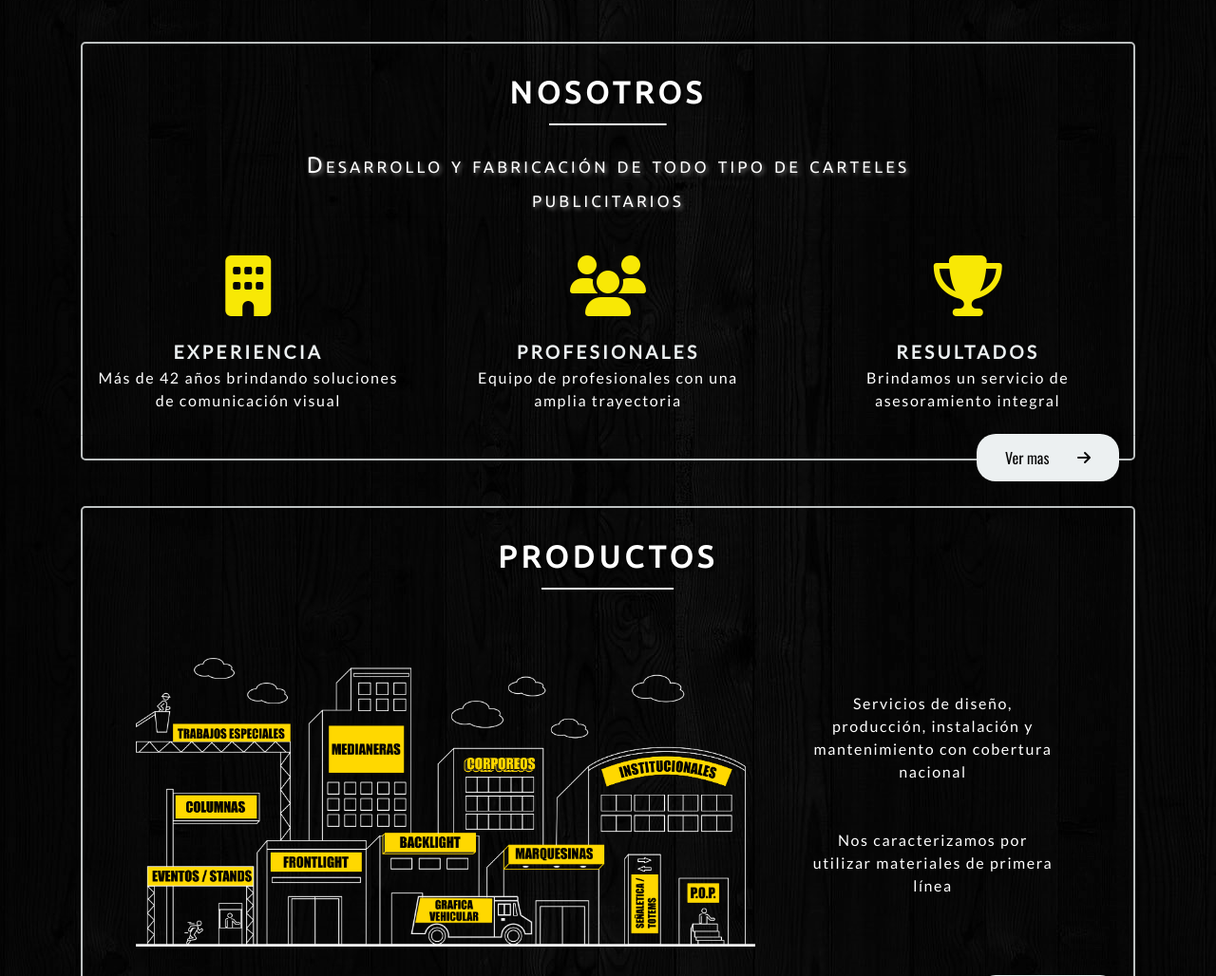
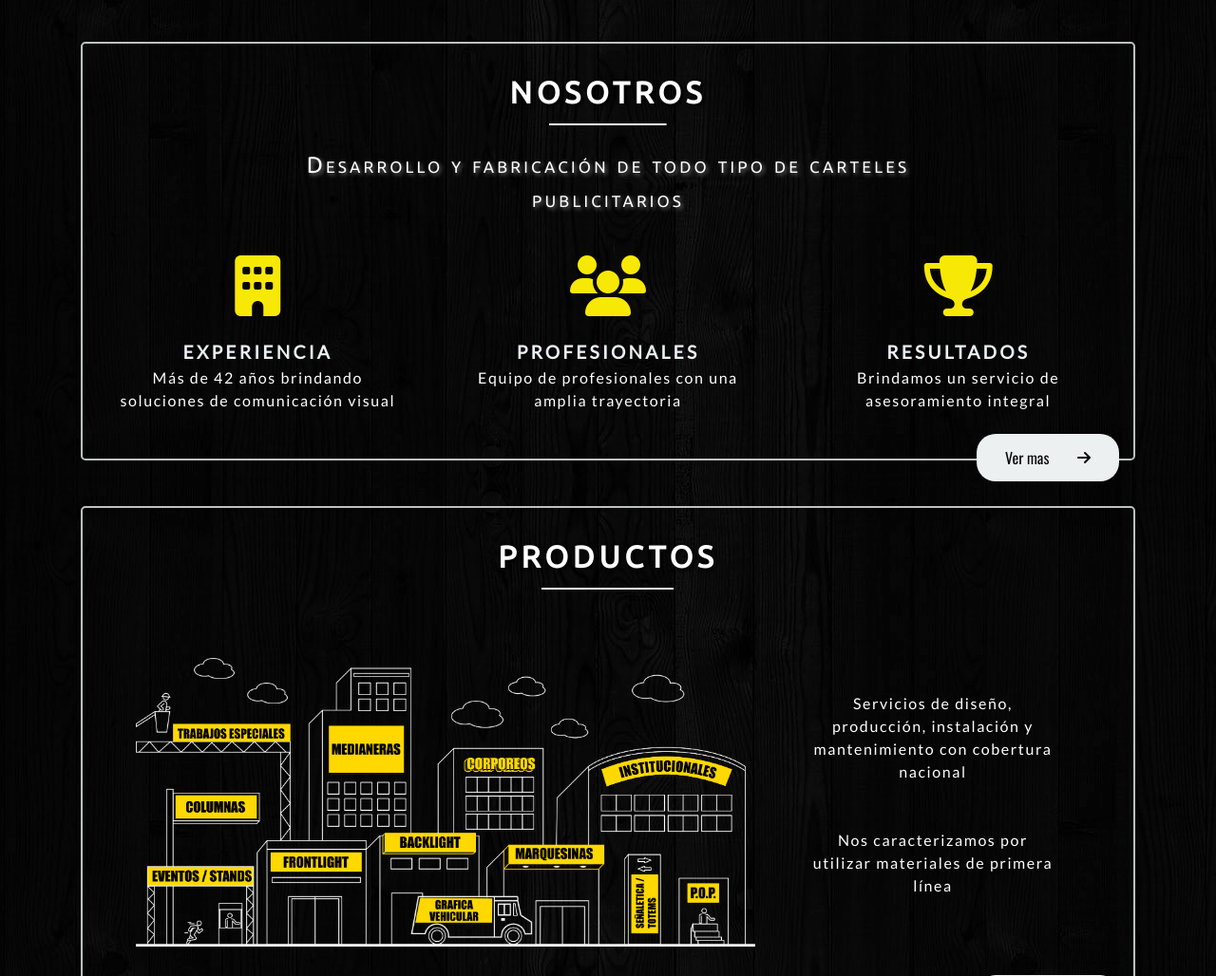
Before and after one commit to victorianastasi/proyectoAYN, a plain HTML site: page index.html in a window 1280 px wide. Shown: the part 727-1755 px from the top of the page at 95% size. Drawn offline with nearby package versions, Linux system fonts and the light colour scheme.

Commit message:
Modificación de cuadro 'Nosotros' en index.html

```diff
--- a/assets/scss/style.scss
+++ b/assets/scss/style.scss
@@ -320,8 +320,10 @@ a:visited, a:link{
 }
 .homeblockus-bottom{
     margin-bottom: 1.5rem;
+    width: 100%;
     .homeblockus__card{
         padding: 1rem 0.5rem;
+        border-color: none;
         .homeblockus__card__img{
             margin: 1rem 0rem;
             display: flex;
```
Also changed, not shown: assets/css/style.css.
